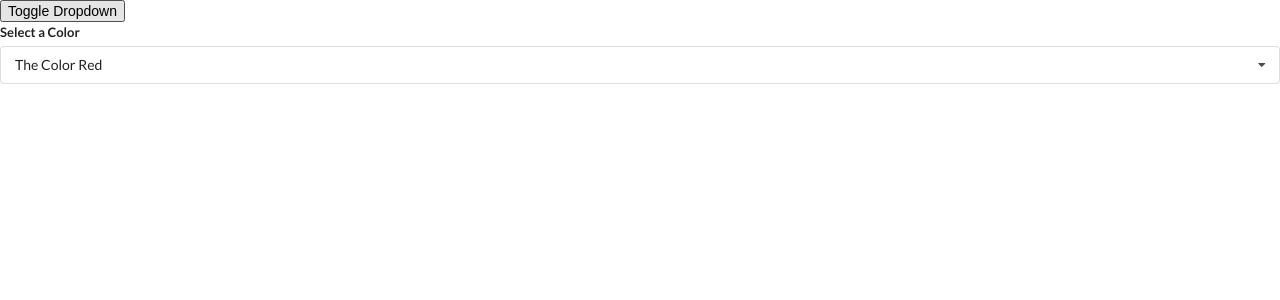
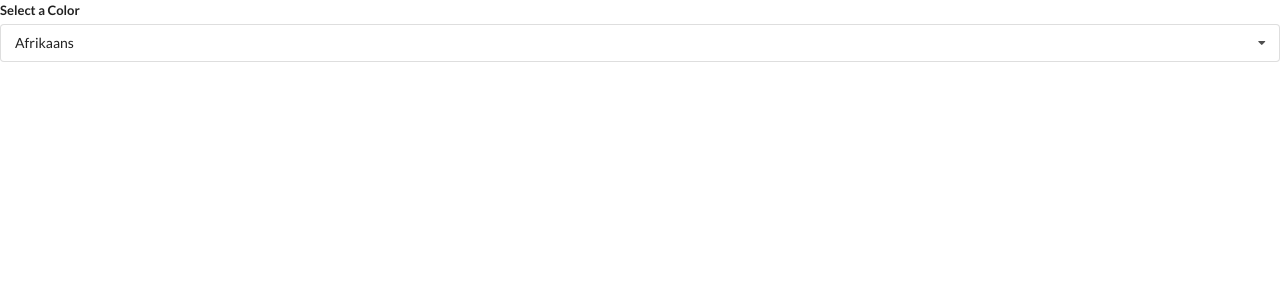
Before and after one commit to NatalieSokolova/Widgets, a React (Create React App) app: page / in a window 1280 px wide. Shown: the top 300 px of the page. Built offline with nearby package versions, Linux system fonts and the light colour scheme.

Commit message:
adds props to Translate

```diff
--- a/src/App.js
+++ b/src/App.js
@@ -1,7 +1,6 @@
 import React, { useState } from "react";
 import Accordion from "./components/Accordion";
-import Search from "./components/Search";
-import Dropdown from "./components/Dropdown";
+import Translate from "./components/Translate";
 
 const items = [
   {
@@ -36,22 +35,9 @@ const options = [
 ];
 
 export default () => {
-  const [selected, setSelected] = useState(options[0]);
-  const [showDropdown, setShowDropdown] = useState(true);
-
   return (
     <div>
-      <button onClick={() => setShowDropdown(!showDropdown)}>
-        Toggle Dropdown
-      </button>
-      {showDropdown ? (
-        <Dropdown
-          selected={selected}
-          onSelectedChange={setSelected}
-          options={options}
-        />
-      ) : null}
-      {/* <Accordion items={items} /> */}
+      <Translate />
     </div>
   );
 };
--- a/src/components/Translate.js
+++ b/src/components/Translate.js
@@ -17,9 +17,15 @@ const options = [
 ];
 
 const Translate = () => {
+  const [language, setLanguage] = useState(options[0]);
+
   return (
     <div>
-      <Dropdown />
+      <Dropdown
+        selected={language}
+        onSelectedChange={setLanguage}
+        options={options}
+      />
     </div>
   );
 };
```
